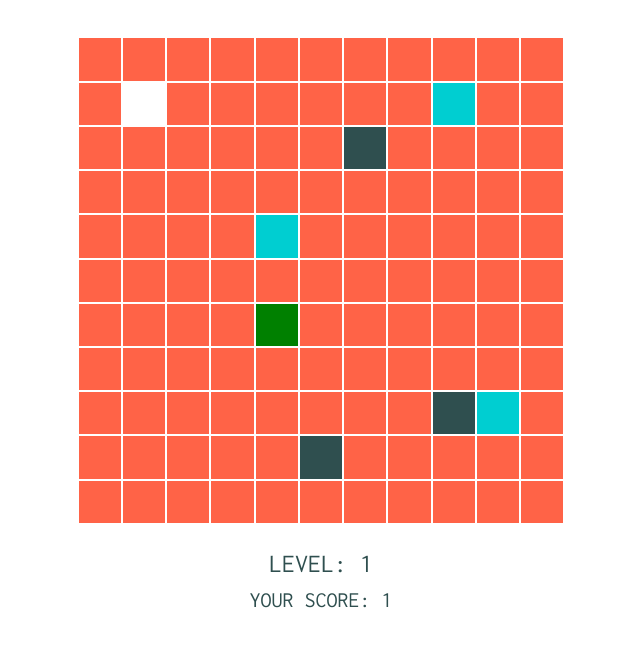
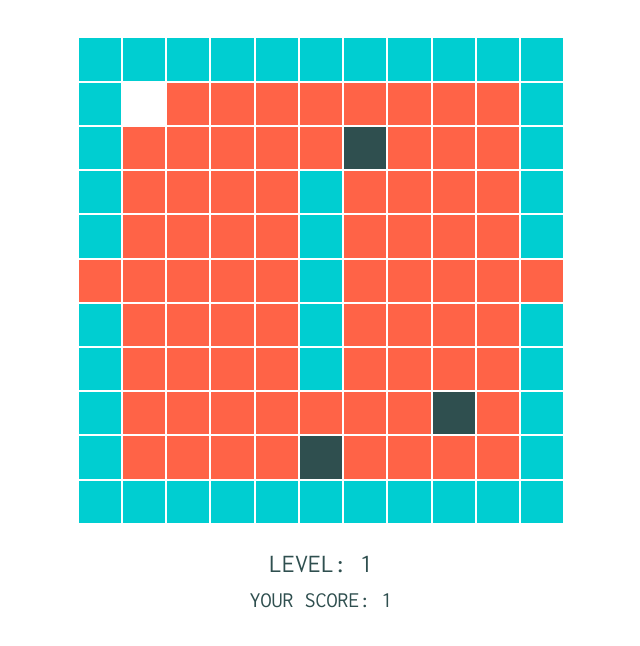
Before and after one commit to sophiabarclay/wdi-project-one, a plain HTML site: page index.html in a window 1280 px wide. Shown: the part 106-752 px from the top of the page, without its empty margins (327-967 px from the left). Drawn offline with Linux system fonts and the light colour scheme.

Commit message:
levels changes

```diff
--- a/js/levels.js
+++ b/js/levels.js
@@ -1,28 +1,41 @@
 const level1 = [
-  [0, 0, 0, 0, 0, 0, 0, 0, 0, 0, 0, 0],
-  [0, 0, 0, 0, 0, 0, 0, 0, 1, 0, 0, 0],
-  [0, 0, 0, 0, 0, 0, 0, 0, 0, 0, 0, 0],
-  [0, 0, 0, 0, 0, 0, 0, 0, 0, 0, 0, 0],
-  [0, 0, 0, 0, 1, 0, 0, 0, 0, 0, 0, 0],
-  [0, 0, 0, 0, 0, 0, 0, 0, 0, 0, 0, 0],
-  [0, 0, 0, 0, 0, 0, 0, 0, 0, 0, 0, 0],
-  [0, 0, 0, 0, 0, 0, 0, 0, 0, 0, 0, 0],
-  [0, 0, 0, 0, 0, 0, 0, 0, 0, 1, 0, 0],
-  [0, 0, 0, 0, 0, 0, 0, 0, 0, 0, 0, 0],
-  [0, 0, 0, 0, 0, 0, 0, 0, 0, 0, 0, 0]
+  [1, 1, 1, 1, 1, 1, 1, 1, 1, 1, 1],
+  [1, 0, 0, 0, 0, 0, 0, 0, 0, 0, 1],
+  [1, 0, 0, 0, 0, 0, 0, 0, 0, 0, 1],
+  [1, 0, 0, 0, 0, 1, 0, 0, 0, 0, 1],
+  [1, 0, 0, 0, 0, 1, 0, 0, 0, 0, 1],
+  [0, 0, 0, 0, 0, 1, 0, 0, 0, 0, 0],
+  [1, 0, 0, 0, 0, 1, 0, 0, 0, 0, 1],
+  [1, 0, 0, 0, 0, 1, 0, 0, 0, 0, 1],
+  [1, 0, 0, 0, 0, 0, 0, 0, 0, 0, 1],
+  [1, 0, 0, 0, 0, 0, 0, 0, 0, 0, 1],
+  [1, 1, 1, 1, 1, 1, 1, 1, 1, 1, 1]
 ];
 const level2 = [
-  [0, 0, 0, 0, 0, 0, 0, 0, 0, 0, 0, 0],
-  [0, 0, 0, 0, 0, 0, 0, 0, 1, 0, 0, 0],
-  [0, 0, 0, 0, 0, 0, 0, 0, 0, 0, 0, 0],
-  [0, 0, 0, 0, 0, 0, 0, 0, 0, 0, 0, 0],
-  [0, 0, 0, 0, 1, 0, 0, 0, 0, 0, 0, 0],
-  [0, 0, 0, 0, 0, 0, 0, 0, 0, 0, 0, 0],
-  [0, 0, 0, 0, 0, 0, 0, 0, 0, 0, 0, 0],
-  [0, 0, 0, 0, 0, 0, 0, 0, 0, 0, 0, 0],
-  [0, 0, 0, 0, 0, 0, 0, 0, 0, 1, 0, 0],
-  [0, 0, 0, 0, 0, 0, 0, 0, 0, 0, 0, 0],
-  [0, 0, 0, 0, 0, 0, 0, 0, 0, 0, 0, 0]
+  [1, 1, 1, 1, 1, 1, 1, 1, 1, 1, 1],
+  [1, 0, 0, 0, 0, 0, 0, 0, 0, 0, 1],
+  [1, 0, 1, 0, 0, 0, 0, 0, 1, 0, 1],
+  [1, 0, 1, 0, 0, 0, 0, 0, 1, 0, 1],
+  [1, 0, 0, 0, 0, 0, 0, 0, 0, 0, 1],
+  [0, 0, 0, 1, 1, 1, 1,10, 0, 0, 0],
+  [1, 0, 0, 0, 0, 0, 0, 0, 0, 0, 1],
+  [1, 0, 1, 0, 0, 0, 0, 0, 1, 0, 1],
+  [1, 0, 1, 0, 0, 0, 0, 0, 1, 0, 1],
+  [1, 0, 0, 0, 0, 0, 0, 0, 0, 0, 1],
+  [1, 1, 1, 1, 1, 1, 1, 1, 1, 1, 1]
 ];
 
 let currentLevel = level1;
+
+//
+// [1, 1, 1, 1, 1, 1, 1, 1, 1, 1, 1],
+// [1, 0, 0, 0, 0, 0, 0, 0, 0, 0, 1],
+// [1, 0, 0, 0, 0, 0, 0, 0, 0, 0, 1],
+// [1, 0, 0, 0, 0, 1, 0, 0, 0, 0, 1],
+// [1, 0, 0, 0, 0, 1, 0, 0, 0, 0, 1],
+// [0, 0, 0, 0, 0, 1, 0, 0, 0, 0, 0],
+// [1, 0, 0, 0, 0, 1, 0, 0, 0, 0, 1],
+// [1, 0, 0, 0, 0, 1, 0, 0, 0, 0, 1],
+// [1, 0, 0, 0, 0, 0, 0, 0, 0, 0, 1],
+// [1, 0, 0, 0, 0, 0, 0, 0, 0, 0, 1],
+// [1, 1, 1, 1, 1, 1, 1, 1, 1, 1, 1]
--- a/js/testing.js
+++ b/js/testing.js
@@ -57,7 +57,7 @@ function createWorld() {
       //   world.appendChild(wall);
       //   wall.setAttribute('rowid', rows);
       //   wall.setAttribute('columnid', columns);
-      // } else {
+      // } else {-
       //   world.appendChild(space);
       //   space.setAttribute('rowid', rows);
       //   space.setAttribute('columnid', columns);
@@ -80,7 +80,6 @@ scoreBoard.textContent = 'YOUR SCORE: ' + score;
 
 // //Create Countdown squares
 const countDownSpace = document.createElement('div');
-countDownSpace.innerHTML = '5';
 countDownSpace.classList.add('countDownClass');
 let randomX;
 let randomY;
@@ -100,7 +99,7 @@ function randomSpaceInterval() {
   setInterval(() => {
     const randomSpace = document.querySelector(`div[rowid="${randomY}"][columnid="${randomX}"]`);
     randomSpace.classList.add('countDownClass');
-  }, 3000);
+  }, 8000);
 }
 randomSpaceInterval();
 
--- a/style.css
+++ b/style.css
@@ -47,7 +47,7 @@ h1 {
   width: 3.3vw;
   height: 3.3vw;
   border: solid white 0.03vw;
-  background-color: green;
+  background-color: orangered;
   position: relative;
   color: white;
   content: '1';
```
